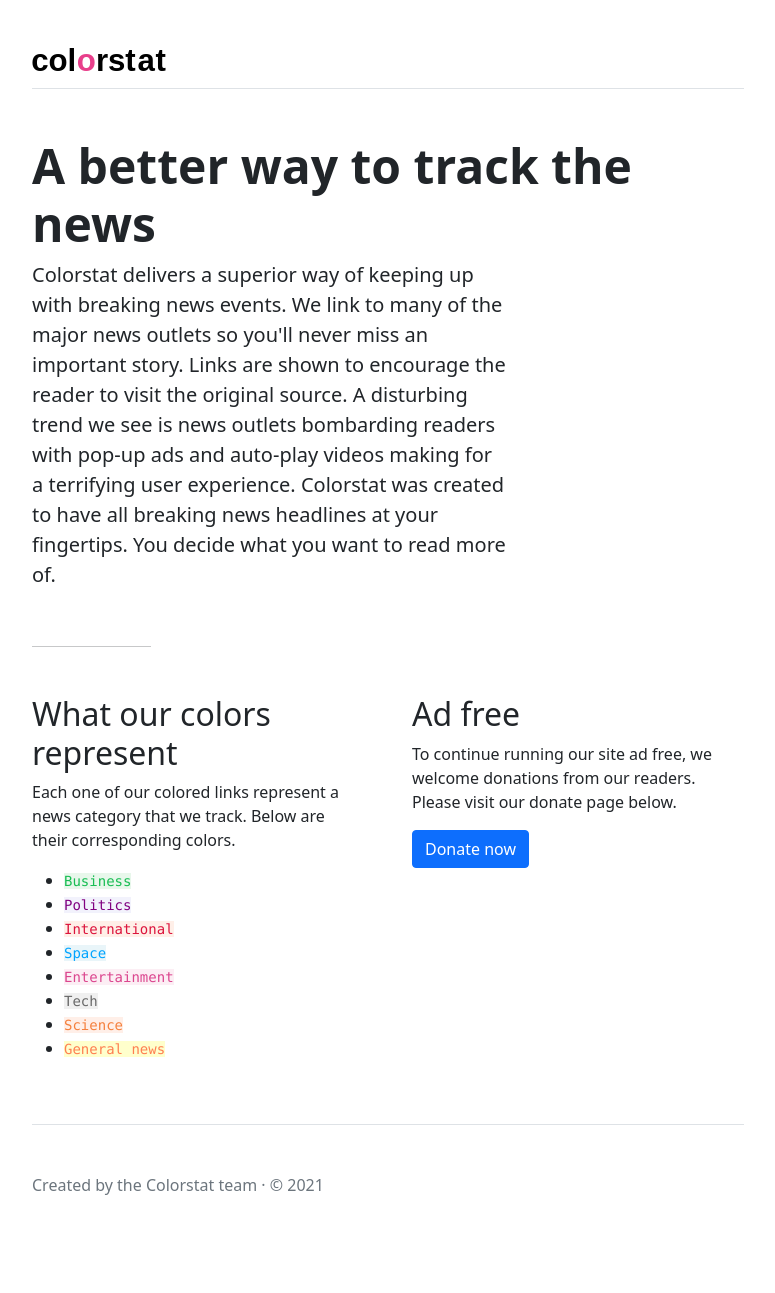
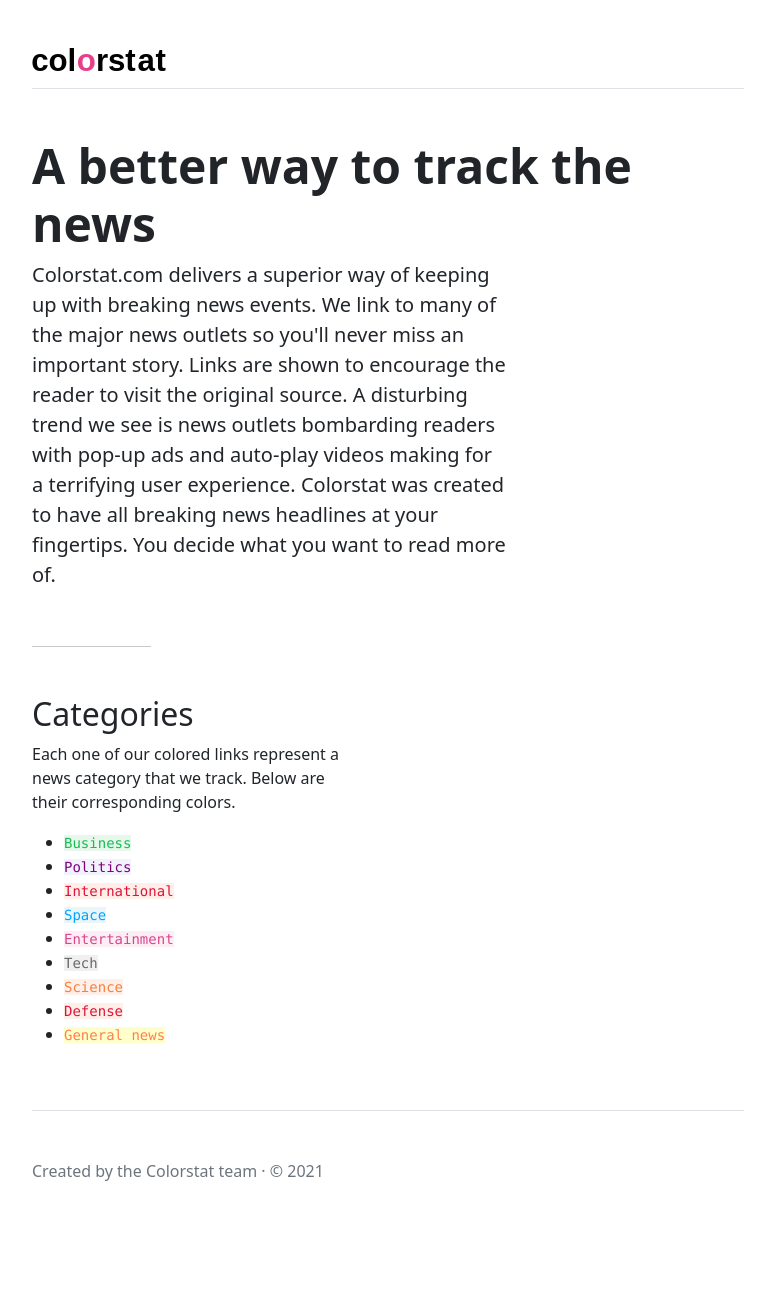
Before and after one commit to cwargas/colorstat_feed, a Flask app: page /about in a window 1280 px wide. Shown: the whole page, without its empty margins (252-1027 px from the left). After the commit the page ends 1181 px from the top, so only its background shows below. Run offline with Flask 2, Linux system fonts and the light colour scheme.

Commit message:
updates to styling/added feeds

```diff
--- a/downloader.py
+++ b/downloader.py
@@ -16,11 +16,11 @@
     Returns:
         [str]: Category name
     """
-    if 'cnbc.com' in url or 'a.dj.com' in url:
+    if 'cnbc.com' in url or 'a.dj.com' in url or 'wsj.com' in url:
         return 'business'
-    elif 'nationalreview.com' in url or 'newsmax.com' in url or 'nytimes.com' in url:
+    elif 'nationalreview.com' in url or 'newsmax.com' in url or 'nytimes.com' in url or 'theepochtimes.com' in url:
         return 'politics'
-    elif 'dailymail.co.uk' in url:
+    elif 'dailymail.co.uk' in url or 'nypost.com' in url:
         return 'world'
     elif 'phys.org' in url or 'nasa.gov' in url:
         return 'space'
@@ -28,8 +28,12 @@
         return 'tech'
     elif 'newscientist.com' in url or 'livescience.com' in url:
         return 'science'
-    elif 'nypost.com' in url or 'reason.com' in url or 'washingtontimes.com' in url:
+    elif 'reason.com' in url or 'washingtontimes.com' in url:
         return 'general'
+    elif 'politico.com' in url or 'defense.gov' in url or 'military.com' in url:
+        return 'defense'
+    elif 'pagesix.com' in url or 'etonline.com' in url:
+        return 'entertainment'
     else:
         return '<unknown>'
 
@@ -89,25 +93,35 @@
 
 feed_urls = [
     # business
-    'https://www.cnbc.com/id/100003114/device/rss/rss.html',
+    'https://www.cnbc.com/id/10001147/device/rss/rss.html',
     'https://feeds.a.dj.com/rss/WSJcomUSBusiness.xml',
+    'https://feeds.a.dj.com/rss/RSSOpinion.xml',
     # politics
     'https://www.nationalreview.com/feed/',
     'https://www.newsmax.com/rss/Politics/1/',
     'https://rss.nytimes.com/services/xml/rss/nyt/Politics.xml',
+    'https://www.theepochtimes.com/c-us-features/feed',
     # world
     'https://www.dailymail.co.uk/news/worldnews/index.rss',
     # space
     'https://phys.org/rss-feed/breaking/space-news/',
     'https://www.nasa.gov/rss/dyn/breaking_news.rss',
+    'https://rss.nytimes.com/services/xml/rss/nyt/Space.xml',
     # tech
     'https://www.cnet.com/rss/news/',
     'https://www.techradar.com/rss/news/world-of-tech',
     # science
     'https://www.newscientist.com/subject/technology/feed/',
     'https://www.livescience.com/feeds/all',
+    'https://rss.nytimes.com/services/xml/rss/nyt/Science.xml',
     # general
-    'https://nypost.com/feed/',
+    'https://nypost.com/news/feed/',
     'https://reason.com/latest/feed/',
     'https://www.washingtontimes.com/rss/headlines/culture/entertainment/',
+    # defense
+    'https://rss.politico.com/defense.xml',
+    'https://www.defense.gov/DesktopModules/ArticleCS/RSS.ashx?max=10&ContentType=1&Site=945',
+    'https://www.military.com/rss-feeds/content?keyword=headlines&channel=news&type=news',
+    # entertainment
+    'https://www.etonline.com/news/rss',
 ]
--- a/templates/about.html
+++ b/templates/about.html
@@ -51,7 +51,7 @@
     </header>
 
     <h1 class="display-5 fw-bold text-black">A better way to track the news</h1>
-    <p class="fs-5 col-md-8">Colorstat delivers a superior way of keeping up with breaking news events. We link to many
+    <p class="fs-5 col-md-8">Colorstat.com delivers a superior way of keeping up with breaking news events. We link to many
         of the major news outlets so you'll never miss an important story. Links are shown to encourage the reader to
         visit the original source. A disturbing trend we see is news outlets bombarding readers with pop-up ads and
         auto-play videos making for a terrifying user experience. Colorstat was created to have all breaking news
@@ -63,7 +63,7 @@
 
     <div class="row g-5">
         <div class="col-md-6">
-            <h2>What our colors represent</h2>
+            <h2>Categories</h2>
             <p>Each one of our colored links represent a news category that we track. Below are their corresponding
                 colors.</p>
             <ul class="icon-list">
@@ -74,18 +74,19 @@
                 <li><code style="background-color:#FCEEF4; color:#DB458E;">Entertainment</code></li>
                 <li><code style="background-color:#f0f0f0; color:#696969;">Tech</code></li>
                 <li><code style="background-color:#FFEFE8; color:#F5803D;">Science</code></li>
+                <li><code style="background-color:#FFEFE8; color:#DC143C;">Defense</code></li>
                 <li><code style="background-color:#FFFFCC; color:#ff7f50;">General news</code></li>
             </ul>
         </div>
 
-        <div class="col-md-6">
-            <h2>Ad free</h2>
-            <p>To continue running our site ad free, we welcome donations from our readers. Please visit our donate page
-                below.</p>
-            <a href="/donate" class="btn btn-primary">
-                Donate now
-            </a>
-        </div>
+<!--        <div class="col-md-6">-->
+<!--            <h2>Ad free</h2>-->
+<!--            <p>To continue running our site ad free, we welcome donations from our readers. Please visit our donate page-->
+<!--                below.</p>-->
+<!--            <a href="/donate" class="btn btn-primary">-->
+<!--                Donate now-->
+<!--            </a>-->
+<!--        </div>-->
     </div>
 
     <footer class="pt-5 my-5 text-muted border-top">
```
Also changed, not shown: static/style.css (+46 -2 lines), templates/home.html (+9 -10 lines), database.db.
